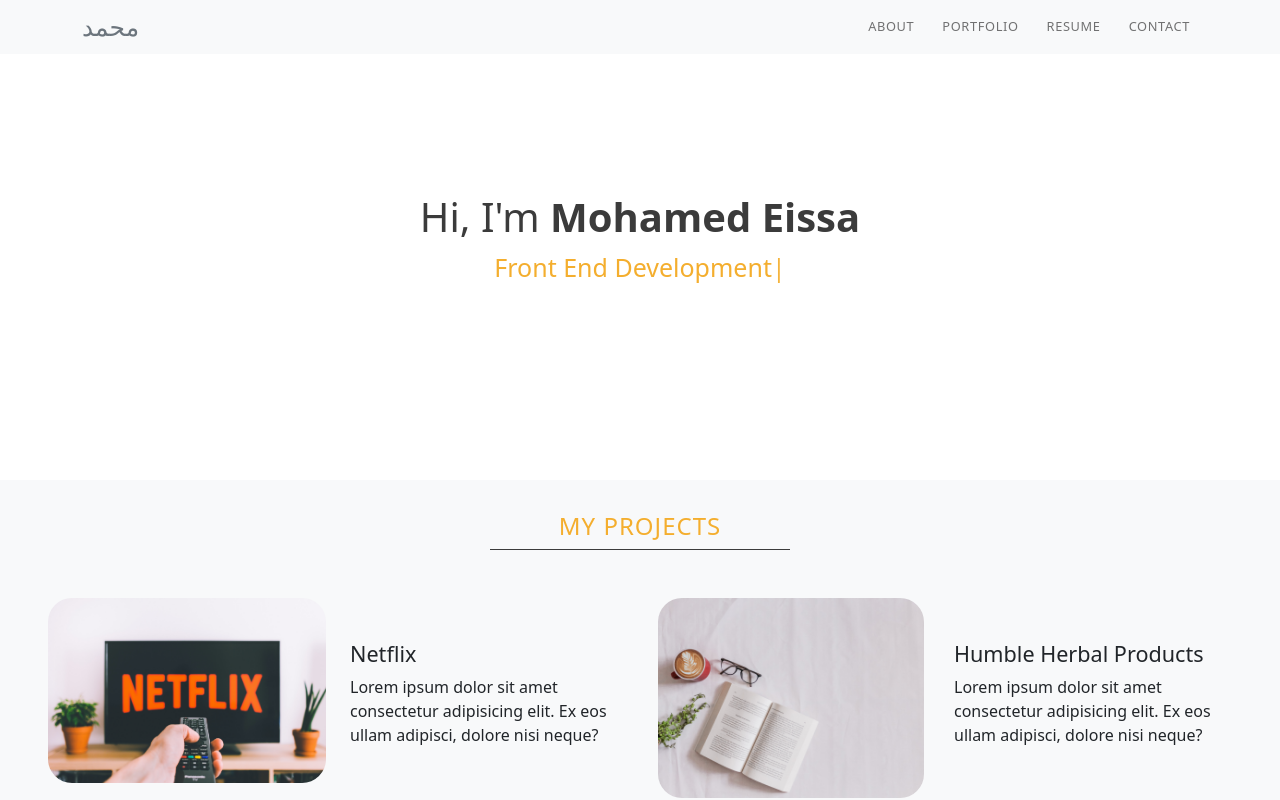
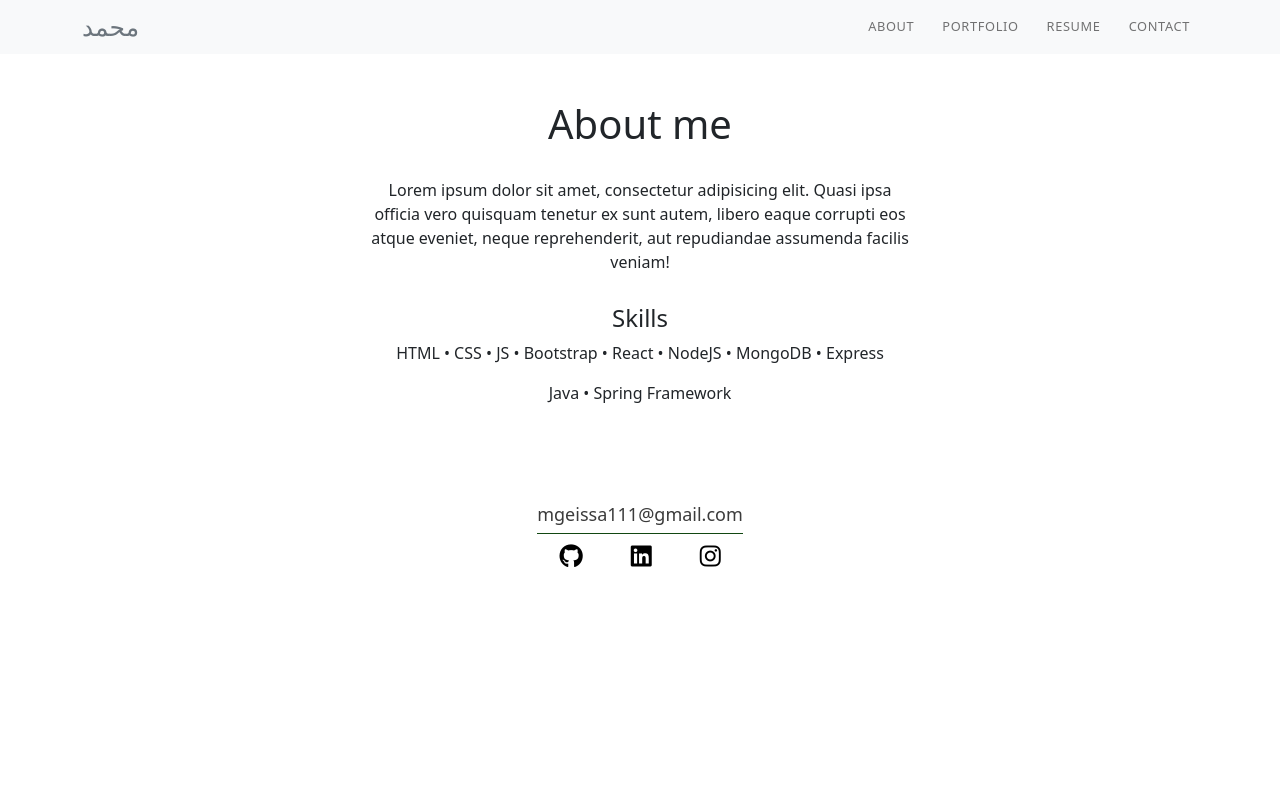
Before and after one commit to meissa195/Personal-Website, a React (Create React App) app: page /about in a window 1280 px wide. Shown: the top 800 px of the page. Built offline with nearby package versions, Linux system fonts and the light colour scheme.

Commit message:
link updates

```diff
--- a/package.json
+++ b/package.json
@@ -13,7 +13,7 @@
     "bootstrap-icons": "^1.8.1",
     "react": "^17.0.2",
     "react-dom": "^17.0.2",
-    "react-router-dom": "^6.2.2",
+    "react-router-dom": "5.1",
     "react-scripts": "^2.1.3",
     "react-scroll": "^1.8.6",
     "react-typed": "^1.2.0",
--- a/src/App.css
+++ b/src/App.css
@@ -1,5 +1,6 @@
 @import url("https://fonts.googleapis.com/css2?family=Roboto:wght@400;700;900&display=swap");
 @import url("https://fonts.googleapis.com/css2?family=Noto+Kufi+Arabic&display=swap");
+
 :root {
   --primary-gray: #3b3b3b;
   --primary-forest: #124712;
@@ -10,6 +11,8 @@ html {
 body {
   font-family: "Roboto", sans-serif;
   color: var(--primary-gray);
+  min-height: 100vh;
+  overflow: auto;
 }
 /* navbar */
 .page-title {
@@ -23,6 +26,9 @@ body {
   padding: 0 !important;
 }
 /* nav links */
+.link{
+  text-decoration: none;
+}
 nav a.nav-link {
   font-size: 0.8rem;
   letter-spacing: 0.04rem;
@@ -110,6 +116,17 @@ span {
   color: #f4ae2e;
   text-decoration: none;
 }
+.project__links {
+  margin-right: auto;
+  padding: 10px;
+  padding-left: 0;
+}
+.project__link {
+  text-decoration: none;
+  color: black;
+  padding: 5px;
+  font-size: 16px;
+}
 .project-img {
   display: block;
   max-height: 200px;
@@ -133,6 +150,7 @@ span {
 
 /* Footer */
 /* Footer */
+/* how to make footer stay to the bottom on about page? */
 .footer {
   text-align: center;
   margin-top: 10px;
@@ -178,3 +196,19 @@ i:hover,
 i:focus {
   color: #f4ae2e;
 }
+/* about page */
+/* how to hide overflow on about page? */
+.about__page {
+  padding: 50px;
+  margin: 0 auto;
+  margin-top: 50px;
+  text-align: center;
+  width: 50vw;
+  overflow-y: hidden;
+}
+.about__topInfo > h1 {
+  margin-bottom: 30px;
+}
+.about__topInfo > p {
+  margin-bottom: 30px;
+}
--- a/src/App.js
+++ b/src/App.js
@@ -5,13 +5,29 @@ import { Navbar } from './components/Navbar';
 import Header from './components/Header';
 import Portfolio from './components/Portfolio';
 import Footer from './components/Footer';
+import About from './components/About';
+import {BrowserRouter as Router, Switch, Route} from "react-router-dom"
 function App() {
   return (
     <div>
-      <Navbar />
-      <Header />
-      <Portfolio />
-      <Footer />
+      <Router>
+        <Navbar />
+
+          <Switch>
+
+            <Route exact path="/">
+                <Header />
+                <Portfolio />
+            </Route>
+
+            <Route path="/about">
+                <About />
+            </Route>
+
+          </Switch>
+
+        <Footer />
+      </Router>
     </div>
   );
 }
--- /dev/null
+++ b/src/components/About.js
@@ -0,0 +1,19 @@
+import React from 'react'
+
+function About() {
+  return (
+    <div className='about__page'>
+        <div className='about__topInfo'>
+            <h1>About me</h1>
+            <p>Lorem ipsum dolor sit amet, consectetur adipisicing elit. Quasi ipsa officia vero quisquam tenetur ex sunt autem, libero eaque corrupti eos atque eveniet, neque reprehenderit, aut repudiandae assumenda facilis veniam!</p>
+        </div>
+        <div className='about__bottomInfo'>
+            <h4>Skills</h4>
+            <p>HTML • CSS • JS • Bootstrap • React • NodeJS • MongoDB • Express</p>
+            <p>Java • Spring Framework</p>
+        </div>
+    </div>
+  )
+}
+
+export default About
--- a/src/components/Navbar.js
+++ b/src/components/Navbar.js
@@ -10,7 +10,10 @@ export const Navbar = () => {
 
  <div className="container">
      {/* logo */}
-    <a className="navbar-brand" href="#"><span className='page-title text-secondary'>محمد</span></a>
+     {/* can i make this link go back to the top also? */}
+     <Link className='link' to ="/">
+        <a className="navbar-brand"><span className='page-title text-secondary'>محمد</span></a>
+     </Link>
     {/* navbar toggler */}
     <button className="navbar-toggler" type="button" data-toggle="collapse" data-target="#navbarSupportedContent" aria-controls="navbarSupportedContent" aria-expanded="false" aria-label="Toggle navigation">
         <span className="navbar-toggler-icon"></span>
@@ -22,10 +25,11 @@ export const Navbar = () => {
 
             {/* Link */}
 
-
+          <Link className='link' to="/about">
             <li className="nav-item">
-                <a className='nav-link' href="/About.html" target="_blank">about</a>
+                <a className='nav-link'>about</a>
             </li>
+          </Link>
             <li className="nav-item">
                 <a className="nav-link" href="#portfolio">portfolio</a>
             </li>
--- a/src/components/Portfolio.js
+++ b/src/components/Portfolio.js
@@ -21,6 +21,14 @@ const Portfolio = () => {
             <div className="col-md-3 d-flex flex-column align-content-center justify-content-center">
                 <h3 className='project-title'>Netflix</h3>
                 <p className="project-description">Lorem ipsum dolor sit amet consectetur adipisicing elit. Ex eos ullam adipisci, dolore nisi neque?</p>
+                <div className='project__links'>
+                    <a href="">
+                        <i class="fa-solid fa-link project__link"></i>
+                    </a>
+                    <a href="">
+                        <i class="fa-brands fa-github project__link"></i>
+                    </a>
+                </div>
             </div>
             <div className="col-md-3">
                 <img className='project-img img-fluid mb-2' src={HerbalProduct} alt="" />
@@ -28,6 +36,14 @@ const Portfolio = () => {
             <div className="col-md-3 d-flex flex-column align-content-center justify-content-center">
                 <h3 className='project-title'>Humble Herbal Products</h3>
                 <p className="project-description">Lorem ipsum dolor sit amet consectetur adipisicing elit. Ex eos ullam adipisci, dolore nisi neque?</p>
+                <div className='project__links'>
+                    <a href="">
+                        <i class="fa-solid fa-link project__link"></i>
+                    </a>
+                    <a href="">
+                        <i class="fa-brands fa-github project__link"></i>
+                    </a>
+                </div>
             </div>
          </div>
         <div className="row mt-2 g-4 p-5">
@@ -37,6 +53,14 @@ const Portfolio = () => {
             <div className="col-md-3 d-flex flex-column align-content-center justify-content-center">
                 <h3 className='project-title'>Airbnb</h3>
                 <p className="project-description">Lorem ipsum dolor sit amet consectetur adipisicing elit. Ex eos ullam adipisci, dolore nisi neque?</p>
+                <div className='project__links'>
+                    <a href="">
+                        <i class="fa-solid fa-link project__link"></i>
+                    </a>
+                    <a href="">
+                        <i class="fa-brands fa-github project__link"></i>
+                    </a>
+                </div>
             </div>
             <div className="col-md-3">
                 <img className='project-img img-fluid mb-2' src={Herbalblog} alt="" />
@@ -44,15 +68,33 @@ const Portfolio = () => {
             <div className="col-md-3 d-flex flex-column align-content-center justify-content-center">
                 <h3 className='project-title'>Humble Herbal Blog</h3>
                 <p className="project-description">Lorem ipsum dolor sit amet consectetur adipisicing elit. Ex eos ullam adipisci, dolore nisi neque?</p>
+                <div className='project__links'>
+                    <a href="">
+                        <i class="fa-solid fa-link project__link"></i>
+                    </a>
+                    <a href="">
+                        <i class="fa-brands fa-github project__link"></i>
+                    </a>
+                </div>
             </div>
          </div>
         <div className="row mt-2 g-4 p-5">
             <div className="col-md-3">
-                <img className='project-img img-fluid mb-2' src={SpeedTyping} alt="" />
+               <a href="https://speed-typing-game-eissa.herokuapp.com" target="_blank">
+                    <img className='project-img img-fluid mb-2' src={SpeedTyping} alt="" />
+               </a>
             </div>
             <div className="col-md-3 d-flex flex-column align-content-center justify-content-center">
                 <h3 className='project-title'>Typing Game</h3>
                 <p className="project-description">Lorem ipsum dolor sit amet consectetur adipisicing elit. Ex eos ullam adipisci, dolore nisi neque?</p>
+                <div className='project__links'>
+                    <a href="">
+                        <i class="fa-solid fa-link project__link"></i>
+                    </a>
+                    <a href="">
+                        <i class="fa-brands fa-github project__link"></i>
+                    </a>
+                </div>
             </div>
             <div className="col-md-3">
                 <img className='project-img img-fluid mb-2' src={Herbalblog} alt="" />
@@ -60,6 +102,14 @@ const Portfolio = () => {
             <div className="col-md-3 d-flex flex-column align-content-center justify-content-center">
                 <h3 className='project-title'>Placeholder</h3>
                 <p className="project-description">Lorem ipsum dolor sit amet consectetur adipisicing elit. Ex eos ullam adipisci, dolore nisi neque?</p>
+                <div className='project__links'>
+                    <a href="">
+                        <i class="fa-solid fa-link project__link"></i>
+                    </a>
+                    <a href="">
+                        <i class="fa-brands fa-github project__link"></i>
+                    </a>
+                </div>
             </div>
          </div>
     </div>
```
Also changed, not shown: src/components/About.html (deleted, +0 -13 lines), 1 other file (tests, documents, lock files or other folders).
